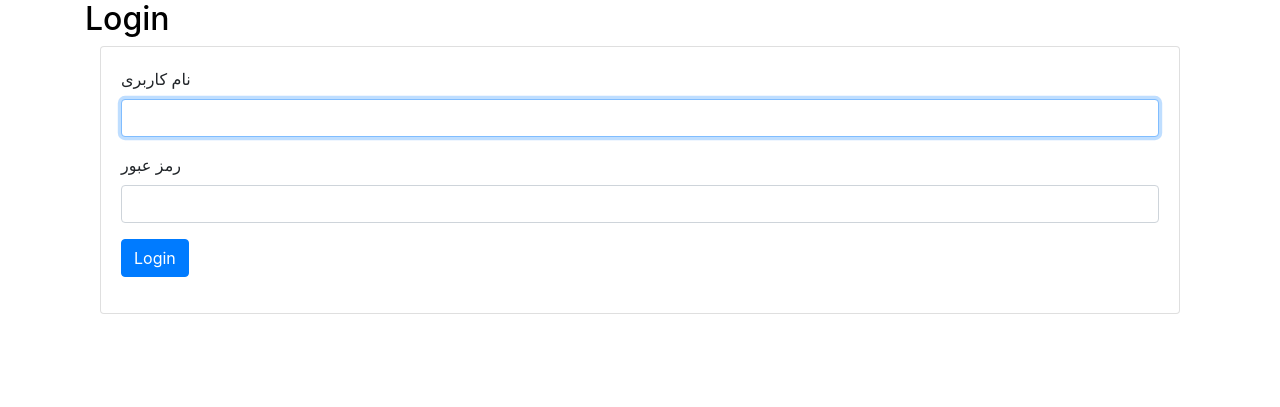
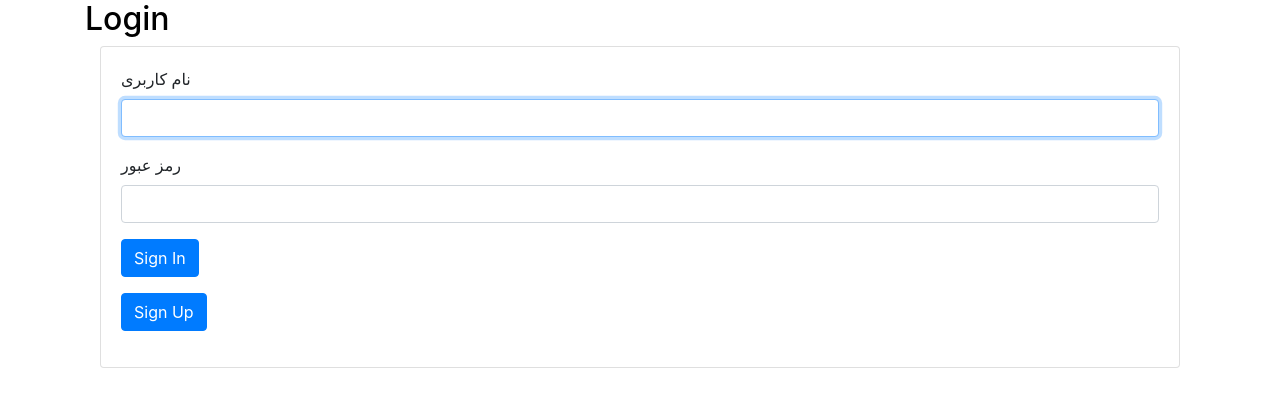
Before and after one commit to mostmand/jike, a Django app: page /accounts/login/ in a window 1280 px wide. Shown: the part 56-463 px from the top of the page. Run offline with Django 3.2, Linux system fonts and the light colour scheme; some libraries are stand-ins or nearby versions.

Commit message:
Some small changes

```diff
--- a/static/style/css/style.css
+++ b/static/style/css/style.css
@@ -1,3 +1,9 @@
+.my-button {
+    border-radius: 0.25rem;
+    border: 1px solid #017bff;
+    overflow: hidden;
+}
+
 .title {
     color: black;
     font-size: 2rem;
--- a/templates/registration/login.html
+++ b/templates/registration/login.html
@@ -20,8 +20,13 @@
                     </div>
                     <div class="form-group">
                         <button class="btn btn-primary" type="submit">
-                            Login
+                            Sign In
                         </button>
+                    </div>
+                    <div class="form-group">
+                        <a class="btn btn-primary my-button" type="button" href="/accounts/signup">
+                            Sign Up
+                        </a>
                     </div>
                 </div>
             </form>
--- a/templates/registration/signup.html
+++ b/templates/registration/signup.html
@@ -1,6 +1,5 @@
-<!DOCTYPE html>
-<html lang="fa">
+{% extends 'base.html' %}
+
 {% block content %}
 
 {% endblock %}
-</html>
```
